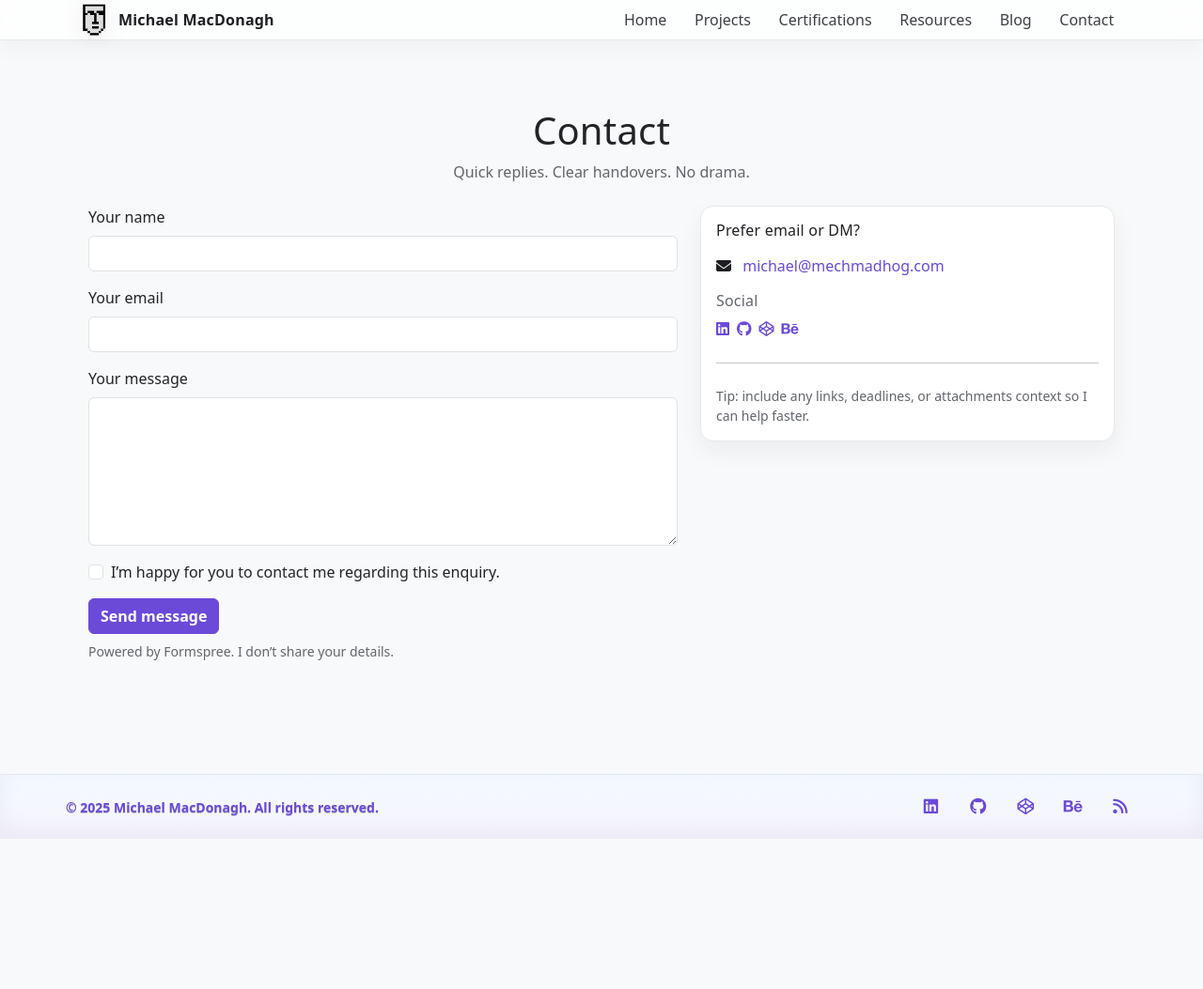
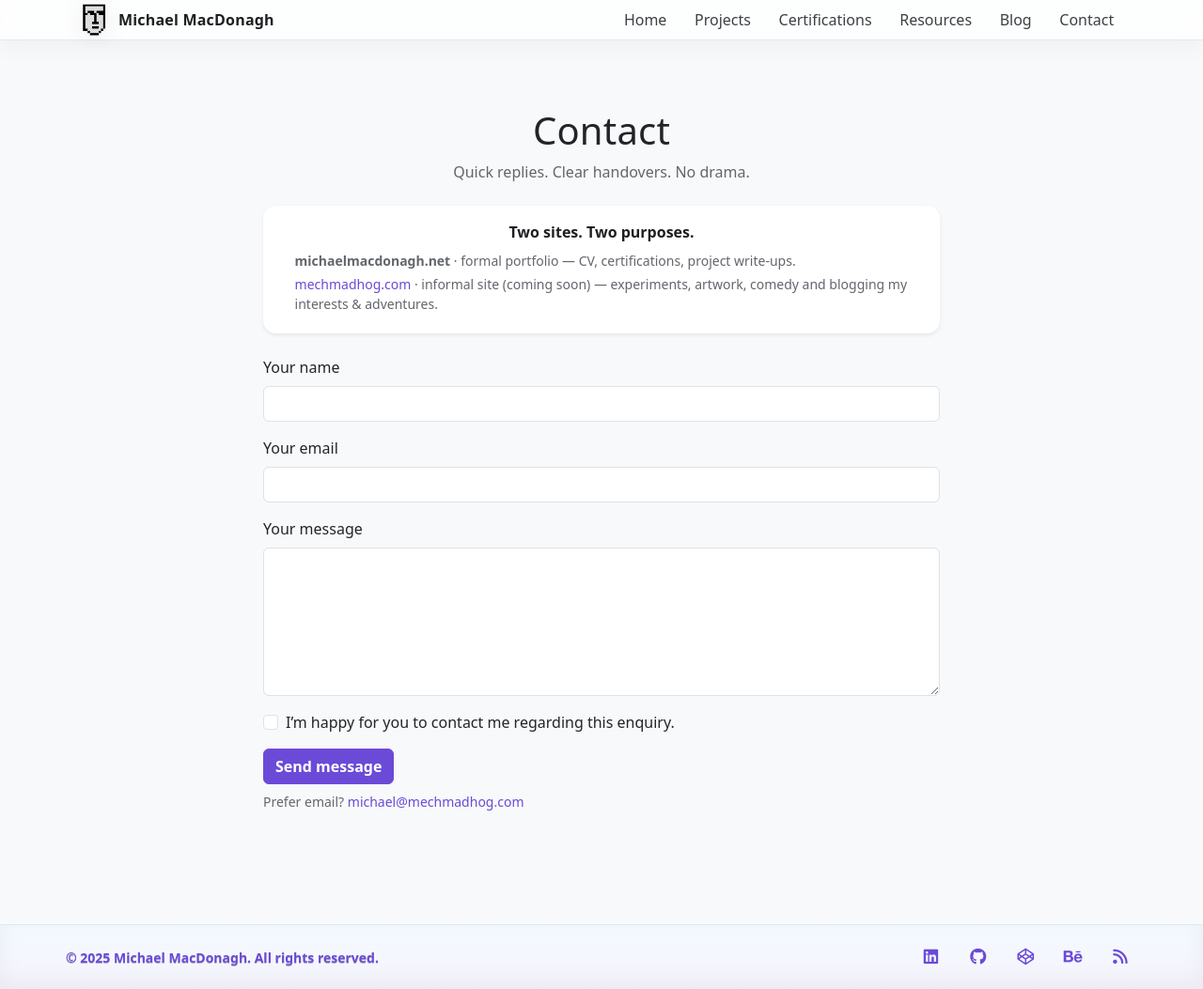
Before and after one commit to MechMadHog/michaelmacdonagh.net, a Jekyll site: the page built from contact.md, in a window 1280 px wide and 1053 px high. Shown: the whole window at 94% size. Built offline with Jekyll 4.4.1, drawn with Linux system fonts in a browser that asks for light colours.

Commit message:
Update contact.md

```diff
--- a/contact.md
+++ b/contact.md
@@ -10,9 +10,24 @@ permalink: /contact/
       <h1 class="mb-2">Contact</h1>
       <p class="text-muted mb-0">Quick replies. Clear handovers. No drama.</p>
     </header>
-    <div class="row g-4 align-items-start">
-      <!-- Form -->
-      <div class="col-12 col-lg-7">
+    <div class="mb-4">
+      <div class="card border-0 shadow-sm mx-auto" style="max-width: 720px;">
+        <div class="card-body">
+          <p class="mb-2 fw-semibold text-center">Two sites. Two purposes.</p>
+          <ul class="list-unstyled mb-0 small">
+            <li class="mb-1">
+              <strong>michaelmacdonagh.net</strong> · formal portfolio — CV, certifications, project write-ups.
+            </li>
+            <li>
+              <a href="https://mechmadhog.com/" class="text-decoration-none">mechmadhog.com</a>
+              · informal site (coming soon) — experiments, artwork, comedy and blogging my interests &amp; adventures.
+            </li>
+          </ul>
+        </div>
+      </div>
+    </div>
+    <div class="row justify-content-center">
+      <div class="col-12 col-lg-8">
         <form action="https://formspree.io/f/xblzyjdn" method="POST" class="needs-validation" novalidate>
           <!-- name -->
           <div class="mb-3">
@@ -32,16 +47,11 @@ permalink: /contact/
             <textarea name="message" id="message" rows="6" class="form-control" required></textarea>
             <div class="invalid-feedback">Please add a short message.</div>
           </div>
-          <!-- optional subject -->
           <input type="hidden" name="_subject" value="Website contact from michaelmacdonagh.net">
-          <!-- spam honeypot (leave empty) -->
           <div class="visually-hidden" aria-hidden="true">
             <label for="website">Website</label>
             <input type="text" id="website" name="website" tabindex="-1" autocomplete="off">
           </div>
-          <!-- redirect after submit (optional) -->
-          <!-- <input type="hidden" name="_next" value="{{ '/contact/thanks/' | relative_url }}"> -->
-          <!-- consent -->
           <div class="form-check mb-3">
             <input class="form-check-input" type="checkbox" value="yes" id="consent" required>
             <label class="form-check-label" for="consent">
@@ -50,39 +60,10 @@ permalink: /contact/
             <div class="invalid-feedback">Please confirm you’re OK with a reply.</div>
           </div>
           <button type="submit" class="btn btn-primary">Send message</button>
-          <p class="small text-muted mt-2 mb-0">Powered by Formspree. I don’t share your details.</p>
+          <p class="small text-muted mt-2 mb-0">
+            Prefer email? <a href="mailto:michael@mechmadhog.com?subject=Hi%20Mike!" class="text-decoration-none">michael@mechmadhog.com</a>
+          </p>
         </form>
-      </div>
-      <!-- Direct contact + icons -->
-      <div class="col-12 col-lg-5">
-        <div class="card h-100">
-          <div class="card-body">
-            <h2 class="h6 mb-3">Prefer email or DM?</h2>
-            <p class="mb-3">
-              <i class="fa-solid fa-envelope me-2" aria-hidden="true"></i>
-              <a href="mailto:michael@mechmadhog.com?subject=Hi%20Mike!" class="text-decoration-none">michael@mechmadhog.com</a>
-            </p>
-            <h3 class="h6 text-muted mb-2">Social</h3>
-            <div class="d-flex gap-2">
-              <a href="https://linkedin.com/in/michaelmacdonagh/" class="social" aria-label="LinkedIn" target="_blank" rel="me noopener">
-                <i class="fa-brands fa-linkedin"></i>
-              </a>
-              <a href="https://github.com/MechMadHog" class="social" aria-label="GitHub" target="_blank" rel="me noopener">
-                <i class="fa-brands fa-github"></i>
-              </a>
-              <a href="https://codepen.io/Mike-MacDonagh" class="social" aria-label="CodePen" target="_blank" rel="me noopener">
-                <i class="fa-brands fa-codepen"></i>
-              </a>
-              <a href="https://www.behance.net/mikemacdonagh" class="social" aria-label="Behance" target="_blank" rel="me noopener">
-                <i class="fa-brands fa-behance"></i>
-              </a>
-            </div>
-            <hr class="my-4">
-            <p class="small text-muted mb-0">
-              Tip: include any links, deadlines, or attachments context so I can help faster.
-            </p>
-          </div>
-        </div>
       </div>
     </div>
   </div>
```
